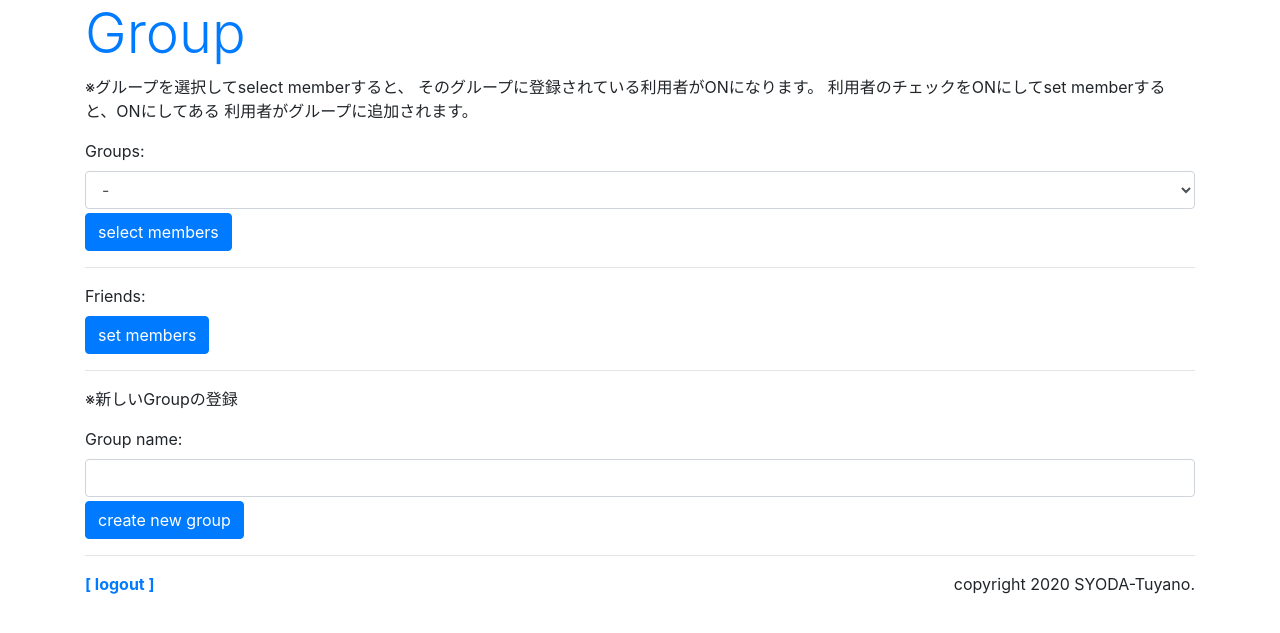
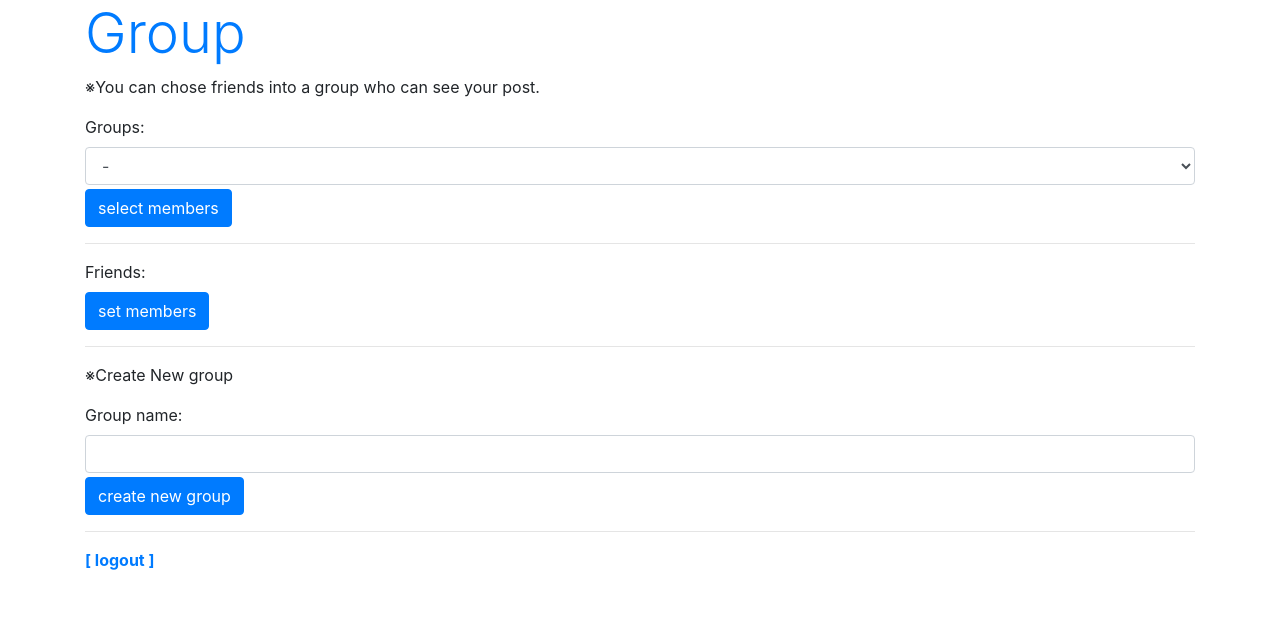
Before and after one commit to Mntisgod/SNS, a Django app: page /sns/groups in a window 1280 px wide. Shown: the part 56-689 px from the top of the page. Run offline with Django 4.2, Linux system fonts and the light colour scheme; a user stored in the database is signed in; data comes from the database, SQL or seed files in the repository; both versions use the stored data as it was after the commit; data that the repository does not hold is empty; some libraries are stand-ins or nearby versions.

Commit message:
"add explanation"

```diff
--- a/mysns/sns/templates/sns/groups.html
+++ b/mysns/sns/templates/sns/groups.html
@@ -4,10 +4,7 @@
 
 {% block header %}
 <h1 class="display-4 text-primary">Group</h1>
-<p class="caption">※グループを選択してselect memberすると、
-    そのグループに登録されている利用者がONになります。
-    利用者のチェックをONにしてset memberすると、ONにしてある
-    利用者がグループに追加されます。</p>
+<p class="caption">※You can chose friends into a group who can see your post.</p>
 {% if messages %}
 <ul class="messages">
     {% for message in messages %}
@@ -34,7 +31,7 @@
 <button class="btn btn-primary mt-0">set members</button>
 </form>
 <hr>
-<p>※新しいGroupの登録</p>
+<p>※Create New group</p>
 <form action="{% url 'creategroup' %}" method="post">
 {% csrf_token %}
 {{create_form}}
--- a/mysns/sns/templates/sns/index.html
+++ b/mysns/sns/templates/sns/index.html
@@ -10,8 +10,7 @@ function sendGroupForm(page) {
 }
 </script>
 <h1 class="display-4 text-primary">SNS</h1>
-<p>※グループのチェックをONにしてupdateすると、
-そのグループに登録されている利用者のメッセージだけが表示されます。</p>
+<p>※Please choose a group to which you interect with.</p>
 {% if messages %}
 <ul class="messages">
     {% for message in messages %}
--- a/mysns/sns/templates/sns/layout.html
+++ b/mysns/sns/templates/sns/layout.html
@@ -34,8 +34,6 @@
         <span class="font-weight-bold">
             <a href="/admin/logout?next=/sns/">
                 [ logout ]</a></span>
-        <span class="float-right">copyright 2020
-            SYODA-Tuyano.</span>
     </div>
 </body>
 </html>
--- a/mysns/sns/templates/sns/post.html
+++ b/mysns/sns/templates/sns/post.html
@@ -4,8 +4,7 @@
 
 {% block header %}
 <h1 class="display-4 text-primary">Post</h1>
-<p  class="caption">※投稿先のグループを選択し、
-    メッセージを投稿します。</p>
+<p  class="caption">※Please chose a group to which you post.</p>
 {% if messages %}
 <ul class="list-group">
     {% for message in messages %}
--- a/mysns/sns/templates/sns/share.html
+++ b/mysns/sns/templates/sns/share.html
@@ -4,8 +4,7 @@
 
 {% block header %}
 <h1 class="display-4 text-primary">Share</h1>
-<p  class="caption">※投稿先のグループを選択し、
-    下のメッセージをシェアします。</p>
+<p  class="caption">※Plsease chose a group to which you post.</p>
 {% if messages %}
 <ul class="messages">
     {% for message in messages %}
```
Also changed, not shown: mysns/db.sqlite3.
